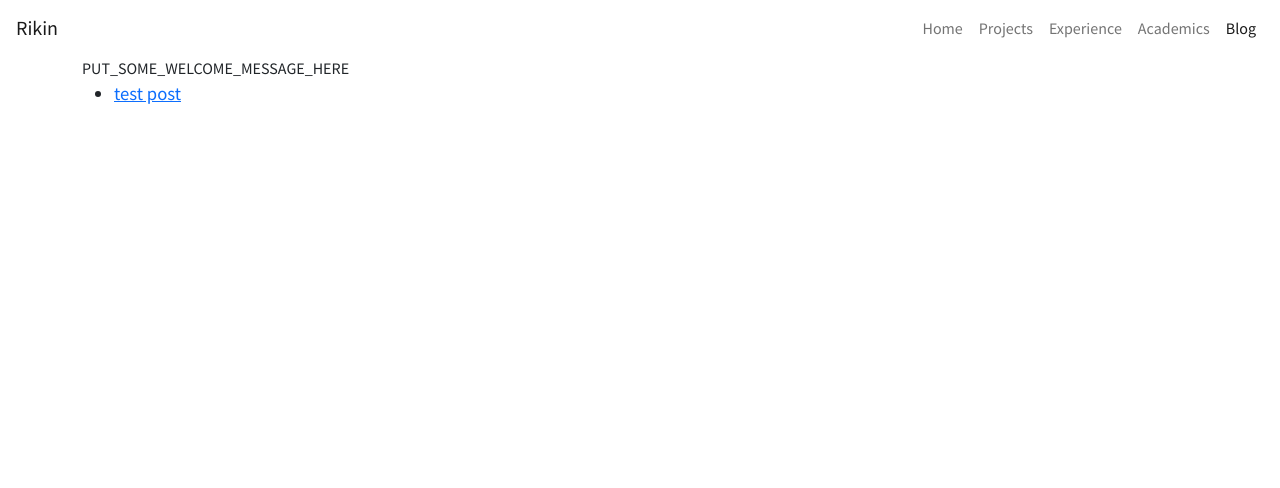
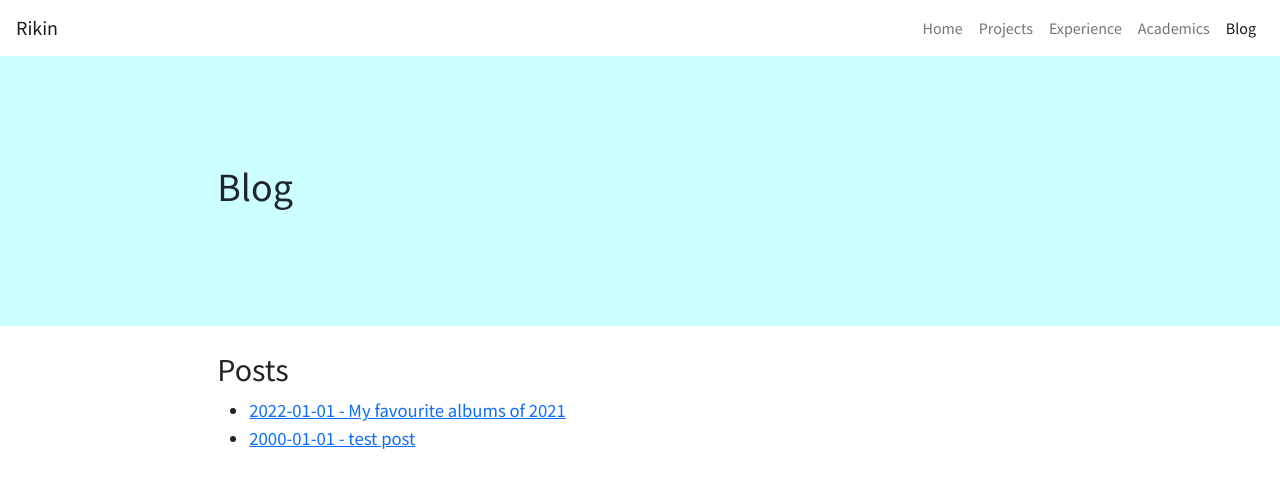
Before and after one commit to rikingurditta/blog, a Jekyll site: the page built from index.md, in a window 1280 px wide. Shown: the top 488 px of the page. Built offline with Jekyll 4.4.1, drawn with Linux system fonts in a browser that asks for light colours.

Commit message:
Updated layouts and homepage, added post

```diff
--- a/_includes/head.html
+++ b/_includes/head.html
@@ -1,5 +1,14 @@
 <head>
+	<title>{{ page.title }}</title>
 	<link href="https://cdn.jsdelivr.net/npm/bootstrap@5.2.0/dist/css/bootstrap.min.css" rel="stylesheet" integrity="sha384-gH2yIJqKdNHPEq0n4Mqa/HGKIhSkIHeL5AyhkYV8i59U5AR6csBvApHHNl/vI1Bx" crossorigin="anonymous">
+    <script src="https://cdn.jsdelivr.net/npm/bootstrap@5.0.2/dist/js/bootstrap.bundle.min.js" integrity="sha384-MrcW6ZMFYlzcLA8Nl+NtUVF0sA7MsXsP1UyJoMp4YLEuNSfAP+JcXn/tWtIaxVXM" crossorigin="anonymous"></script>
 	<link rel="stylesheet" href="{{ '/style.css' | absolute_url }}">
 	<meta name="viewport" content="width=device-width, initial-scale=1">
+	<style type="text/css">
+		{% if page.colour and page.colour != nil %}
+		.use-page-bg-colour {
+			background-color: {{ page.colour }};
+		}
+		{% endif %}
+	</style>
 </head>
--- a/_layouts/default.html
+++ b/_layouts/default.html
@@ -1,14 +1,22 @@
 <!DOCTYPE html>
-
 <html lang="en">
     {% include head.html %}
     <body>
         <div class="container-fluid" style="padding: 0px">
             {% include navbar.html %}
-            <div class="container content">
-                {{ content }}
+            <div class="content">
+                <div class="row justify-content-md-center use-page-bg-colour" style="min-height: 30vh;">
+                    <div class="col-md-4 my-auto">
+                        <h1>{{ page.title }}</h1>
+                    </div>
+                    <div class="col-md-4"></div>
+                </div>
+                <div class="row justify-content-md-center text-content" style="min-height: 30vh;">
+                    <div class="col-md-8">
+                        {{ content }}
+                    </div>
+                </div>
             </div>
         </div>
-        <script src="https://cdn.jsdelivr.net/npm/bootstrap@5.0.2/dist/js/bootstrap.bundle.min.js" integrity="sha384-MrcW6ZMFYlzcLA8Nl+NtUVF0sA7MsXsP1UyJoMp4YLEuNSfAP+JcXn/tWtIaxVXM" crossorigin="anonymous"></script>
     </body>
 </html>
--- a/index.html
+++ /dev/null
@@ -1,11 +0,0 @@
----
-layout: default
----
-PUT_SOME_WELCOME_MESSAGE_HERE
-<ul>
-  {% for post in site.posts %}
-    <li>
-      <a href="{{ site.baseurl }}{{ post.url }}">{{ post.title }}</a>
-    </li>
-  {% endfor %}
-</ul>
--- /dev/null
+++ b/index.md
@@ -0,0 +1,15 @@
+---
+layout: default
+title: "Blog"
+colour: "#CCFFFF"
+---
+
+## Posts
+
+<ul>
+  {% for post in site.posts %}
+    <li>
+      <a href="{{ site.baseurl }}{{ post.url }}">{{ post.date | date: "%Y-%m-%d" }} - {{ post.title }}</a>
+    </li>
+  {% endfor %}
+</ul>
```
Also changed, not shown: _posts/2022-01-01-favourite-albums-2021.md (added, +29 -0 lines).
